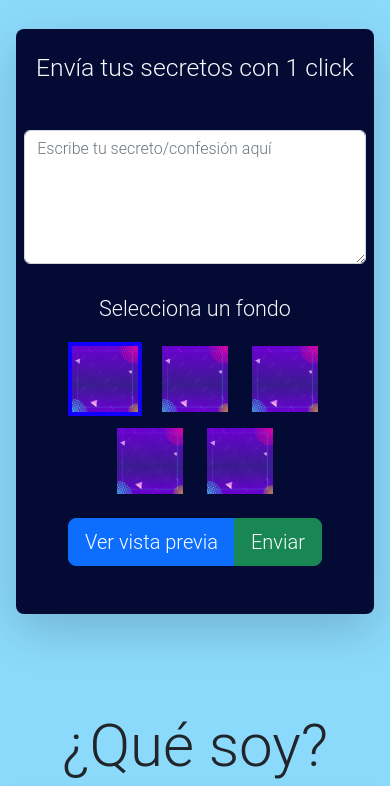
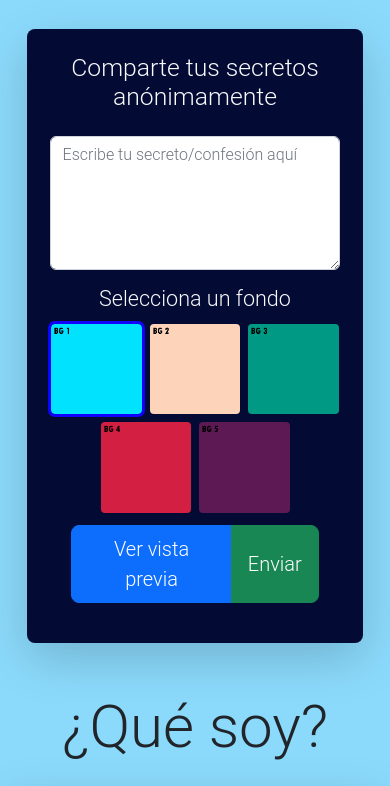
Before and after one commit to cattalurdai/anonibot-backend, a website built with webpack: page src/client/index.html in a window 390 px wide. Shown: the part 203-989 px from the top of the page. Built offline with nearby package versions, Linux system fonts and the light colour scheme; files whose address does not match are found by name; a web font is replaced by a local one.

Commit message:
new bgs and client update

```diff
--- a/server.js
+++ b/server.js
@@ -19,7 +19,6 @@ app.get("/", (req,res,next) =>{
 app.listen(app.get("port"),()=>{
     console.log("Server deployed");
 })
-
 
 require("dotenv").config();
 const { IgApiClient } = require('instagram-private-api');
--- a/src/client/css/style.css
+++ b/src/client/css/style.css
@@ -0,0 +1,63 @@
+@import url("https://fonts.cdnfonts.com/css/days-one");
+@import url("https://fonts.cdnfonts.com/css/roboto");
+@import url("https://fonts.cdnfonts.com/css/ropa-sans-2");
+
+.brand {
+  font-family: "Days One", sans-serif;
+}
+
+* {
+  font-family: "Roboto Light", sans-serif;
+}
+
+#subtitle {
+  font-family: "Ropa Sans", sans-serif;
+}
+
+.platform {
+  background-color: #030a34;
+}
+
+html,
+main,
+.container {
+  background-color: #8bdafc;
+}
+
+/* HIDE RADIO */
+[type="radio"] {
+  position: absolute;
+  opacity: 0;
+  width: 0;
+  height: 0;
+}
+
+/* IMAGE STYLES */
+[type="radio"] + img {
+  cursor: pointer;
+}
+
+/* CHECKED STYLES */
+[type="radio"]:checked + img {
+  outline: 3px solid rgb(17, 0, 255);
+}
+
+#brand-heading {
+  font-size: 100px;
+}
+#aboutLogo {
+  width: 300px;
+}
+
+p {
+  font-size: 18px;
+}
+
+@media all and (max-width: 576px) {
+  #brand-heading {
+    font-size: 55px;
+  }
+  #aboutLogo {
+    width: 200px;
+  }
+}
--- a/src/client/index.html
+++ b/src/client/index.html
@@ -11,80 +11,20 @@
     <link href="https://cdn.jsdelivr.net/npm/bootstrap@5.2.3/dist/css/bootstrap.min.css" rel="stylesheet"
         integrity="sha384-rbsA2VBKQhggwzxH7pPCaAqO46MgnOM80zW1RWuH61DGLwZJEdK2Kadq2F9CUG65" crossorigin="anonymous">
     <style>
-        @import url('https://fonts.cdnfonts.com/css/days-one');
-        @import url('https://fonts.cdnfonts.com/css/roboto');
-        @import url('https://fonts.cdnfonts.com/css/ropa-sans-2');
 
-        .brand {
-            font-family: 'Days One', sans-serif;
-        }
-
-        * {
-            font-family: 'Roboto Light', sans-serif;
-        }
-
-        #subtitle {
-            font-family: 'Ropa Sans', sans-serif;
-        }
-
-        .platform {
-            background-color: #030A34
-        }
-
-
-        html,
-        main,
-        .container {
-            background-color: #8BDAFC;
-        }
-
-        /* HIDE RADIO */
-        [type=radio] {
-            position: absolute;
-            opacity: 0;
-            width: 0;
-            height: 0;
-        }
-
-        /* IMAGE STYLES */
-        [type=radio]+img {
-            cursor: pointer;
-        }
-
-        /* CHECKED STYLES */
-        [type=radio]:checked+img {
-            outline: 4px solid rgb(17, 0, 255);
-        }
-
-
-        #brand-heading {
-            font-size: 100px;
-        }
-        #aboutLogo{
-                width: 300px;
-            }
-
-        @media all and (max-width: 576px) {
-            #brand-heading {
-                font-size: 55px;
-            }
-            #aboutLogo{
-                width: 200px;
-            }
-        }
     </style>
 </head>
 
 <body>
     <main>
         <div class="container-fluid px-0 px-md-3 px-lg-5">
-            <nav class="navbar navbar-expand-lg fixed-top py-lg-3 h4 mx-3 navbar-dark rounded-3" role="navigation"
-                style="background-color:#030A34;">
+            <nav class="navbar navbar-expand-lg mx-lg-5 fixed-top py-lg-3 h5 mx-3 navbar-dark rounded-3 shadow-lg"
+                role="navigation" style="background-color:#030A34;">
                 <div class="container-fluid">
-                    <a class="navbar-brand brand pt-lg-2 mx-lg-5" href="#"> <img src="/static/img/logo.png" class="pb-1" style="width: 40px;" alt=""> ANONIBOT</a>
-                    <button class="navbar-toggler" type="button" data-bs-toggle="collapse"
-                        data-bs-target="#navbarMenu" aria-controls="navbarMenu" aria-expanded="false"
-                        aria-label="Toggle navigation">
+                    <a class="navbar-brand brand pt-lg-2 mx-lg-5" href="#"> <img src="/static/img/logo.png" class="pb-1"
+                            style="width: 40px;" alt=""> ANONIBOT</a>
+                    <button class="navbar-toggler" type="button" data-bs-toggle="collapse" data-bs-target="#navbarMenu"
+                        aria-controls="navbarMenu" aria-expanded="false" aria-label="Toggle navigation">
                         <span class="navbar-toggler-icon"></span>
                     </button>
                     <div class="collapse navbar-collapse" id="navbarMenu">
@@ -99,118 +39,72 @@
                 </div>
             </nav>
         </div>
-        <div id="first" class="container-fluid pt-4">
+        <section id="first" class="container-fluid pt-4">
             <div class="row text-center text-dark pt-4 mt-lg-5 mb-lg-2">
                 <h1 id="brand-heading" class="brand mt-5">ANONIBOT</h1>
                 <h2 id="subtitle">Un lugar donde puedes ser tú</h2>
             </div>
-            <div class="row">
+
             <form
-                    class="col-11 col-lg-10 mx-auto needs-validation mt-4 mb-lg-5 pb-5 py-md-5 px-2 p-md-5 rounded-3 platform text-light shadow-lg"
+                class="col-11 col-lg-10 mx-auto needs-validation mt-4 pb-3 px-2 mb-lg-5 py-md-5 p-md-5 rounded-3 platform text-light shadow-lg"
                 action="#" novalidate>
                 <div class="row pt-4">
-                        <h2 class=" text-center">Envía tus secretos con 1 click</h2>
+                    <h2 class="text-center">Comparte tus secretos anónimamente</h2>
                 </div>
-                    <div class="row mt-2 pb-4 pb-lg-5 ">
-                        <div class="col-12 ms-lg-auto col-lg-8 mt-4 pt-2 ps-lg-5">
+                <div class="row mt-2 pb-4 pb-lg-2 ">
+                    <div class="col-12 ms-lg-auto col-lg-10 mx-lg-auto pt-2 ps-lg-5">
+                        <div class="row ">
+                            <div class="col-11 mx-auto">
                                 <textarea name="" id="textArea" cols="30" rows="5"
                                     placeholder="Escribe tu secreto/confesión aquí" class="form-control"
                                     required></textarea>
-                            <div class="row text-center mt-4  d-none d-lg-inline-flex justify-content-center">
-                                <h4 class="mb-4">Selecciona un fondo</h4>
-                                <div class="col-2"><label>
+                            </div>
+                        </div>
+                        <div class="row text-center mt-2 px-4 d-lg-inline-flex justify-content-center">
+                            <h4 class="my-2 my-lg-4">Selecciona un fondo</h4>
+                            <div class="col-4 p-1 px-lg-3 col-lg-2"><label>
                                     <input type="radio" name="backgroundSelection" value="background1" checked>
-                                        <img class="img-fluid" src="static/img/background.jpg " alt="Fondo 1">
+                                    <img class="img-fluid rounded-1" src="static/img/bg1.png" alt="Fondo 1">
                                 </label>
                             </div>
-                                <div class="col-2"><label>
+                            <div class="col-4 p-1 px-lg-3 col-lg-2"><label>
                                     <input type="radio" name="backgroundSelection" value="background2">
-                                        <img class="img-fluid" src="static/img/background.jpg " alt="Fondo 2">
+                                    <img class="img-fluid rounded-1" src="static/img/bg2.png " alt="Fondo 2">
                                 </label>
                             </div>
-                                <div class="col-2"><label>
+                            <div class="col-4 p-1 px-lg-3 col-lg-2"><label>
                                     <input type="radio" name="backgroundSelection" value="background3">
-                                        <img class="img-fluid" src="static/img/background.jpg " alt="Fondo 3">
+                                    <img class="img-fluid rounded-1" src="static/img/bg3.png" alt="Fondo 3">
                                 </label>
                             </div>
-                                <div class="col-2"><label>
+                            <div class="col-4 p-1 px-lg-3 col-lg-2"><label>
                                     <input type="radio" name="backgroundSelection" value="background4">
-                                        <img class="img-fluid" src="static/img/background.jpg " alt="Fondo 4">
+                                    <img class="img-fluid rounded-1" src="static/img/bg4.png " alt="Fondo 4">
                                 </label>
                             </div>
-                                <div class="col-2"><label>
+                            <div class="col-4 p-1 px-lg-3 col-lg-2"><label>
                                     <input type="radio" name="backgroundSelection" value="background5">
-                                        <img class="img-fluid" src="static/img/background.jpg " alt="Fondo 5">
+                                    <img class="img-fluid rounded-1" src="static/img/bg5.png" alt="Fondo 5">
                                 </label>
                             </div>
-                                <div class="row mt-4">
-                                    <div class="col-4 text-center mx-auto">
-                                        <button type="submit"
-                                            class="btn btn-lg mx-auto px-5 btn-success d-block">Enviar</button>
+                            <div class="row mt-2">
+                                <div class="col-12 mt-lg-5 text-center mx-auto">
+                                    <div class="btn-group" role="group">
+                                        <button type="button" class="btn btn-lg btn-primary d-block">Ver vista
+                                            previa</button>
+                                        <button type="submit" class="btn btn-lg btn-success d-block">Enviar</button>
                                     </div>
                                 </div>
                             </div>
                         </div>
-
-                        <div class="col-lg-3 me-auto d-none d-lg-block text-center ">
-                            <div class="row mb-2">
-                                <span class="text-muted">Vista previa</span>
-                            </div>
-                            <img class="img-fluid " src="./static/img/background.jpg" alt="">
                     </div>
                 </div>
+            </form>
+        </section>
 
 
 
-                    <section class="d-lg-none">
-                        <div class="row my-2">
-                            <h4 class="text-center">Selecciona un fondo</h4>
-                        </div>
-                        <div class="row px-5 mt-3">
-                            <div class="col-4"><label>
-                                    <input type="radio" name="backgroundSelection" value="background1" checked>
-                                    <img class="img-fluid" src="static/img/background.jpg " alt="Fondo 1">
-                                </label>
-                            </div>
-                            <div class="col-4"><label>
-                                    <input type="radio" name="backgroundSelection" value="background2">
-                                    <img class="img-fluid" src="static/img/background.jpg " alt="Fondo 2">
-                                </label>
-                            </div>
-                            <div class="col-4"><label>
-                                    <input type="radio" name="backgroundSelection" value="background3">
-                                    <img class="img-fluid" src="static/img/background.jpg " alt="Fondo 3">
-                                </label>
-                            </div>
-                        </div>
-                        <div class="row px-5 mt-3">
-                            <div class="col-2"></div>
-                            <div class="col-4"><label>
-                                    <input type="radio" name="backgroundSelection" value="background4">
-                                    <img class="img-fluid" src="static/img/background.jpg " alt="Fondo 4">
-                                </label>
-                            </div>
-                            <div class="col-4"><label>
-                                    <input type="radio" name="backgroundSelection" value="background5">
-                                    <img class="img-fluid" src="static/img/background.jpg " alt="Fondo 5">
-                                </label>
-                            </div>
-
-                        </div>
-                        <div class="row text-center  pt-2">
-                            <div class="col-12 mt-md-5 mt-3 mb-md-3">
-                                <div class="btn-group" role="group">
-                                    <button class="btn btn-lg btn-primary d-block">Ver vista previa</button>
-                                    <button type="submit" class="btn btn-lg btn-success d-block">Enviar</button>
-
-                                </div>
-                            </div>
-                        </div>
-                    </section>
-                </form>
-
-
-                <section id="second" class="pt-5" style=" margin-bottom: 50px;">
+        <section id="second" class="" style=" margin-bottom: 50px;">
             <div class="row text-center mt-5 mb-3">
                 <h1 style="font-size: 60px;">
                     ¿Qué soy?
@@ -222,13 +116,15 @@
                         <h1 class="brand text-center">ANONIBOT</h1>
                     </div>
                     <div class="row text-center">
-                                <div class="col-12 col-md-6 col-lg-4 col-xl-3 ms-lg-auto mb-3 "><img id="aboutLogo" src="/static/img/logo.png" alt="">
+                        <div class="col-12 col-md-6 col-lg-4 col-xl-3 ms-lg-auto mb-3 "><img id="aboutLogo"
+                                src="/static/img/logo.png" alt="">
                         </div>
-                                <div class="col-10 col-md-6 col-lg-4 col-xl-3 align-middle mx-auto mx-lg-0 my-lg-auto me-lg-auto">
+                        <div
+                            class="col-10 col-md-6 col-lg-4 col-xl-3 align-middle mx-auto mx-lg-0 my-lg-auto me-lg-auto ">
                             <p>Anonibot es un proyecto creado por un desarrollador de software uruguayo. Soy un
-                                        bot automatizado que recibe mensajes anónimos y los publica de forma
+                                robot que recibe mensajes anónimos y los publica de forma
                                 automatizada en Instagram. </p>
-                                    <p>A pesar de ser un objeto inanimado, mi filosofía es la libertad de expresión, tengo la orden de garantizar la privacidad y la seguridad de mis usuarios.</p>
+
                             <p>No recolecto <b>ningún tipo de datos personales</b>
                                 , la conexión es segura y cada usuario/mensaje
                                 es totalmente anónimo.</p>
--- a/src/client/js/index.js
+++ b/src/client/js/index.js
@@ -45,5 +45,6 @@ navLinks.forEach((l) => {
 })
 
 
+// IMPORT CSS
 
 require("../css/style.css")
```
Also changed, not shown: dist/img/bg1.png (added), dist/img/bg2.png (added), dist/img/bg3.png (added), dist/img/bg4.png (added), dist/img/bg5.png (added). Lines whose indentation alone changed are shown as unchanged.
